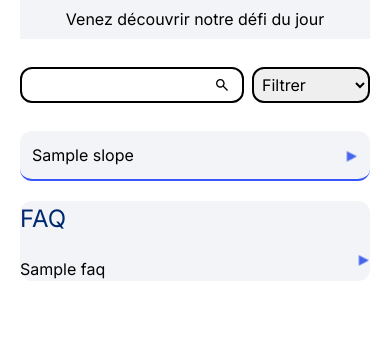
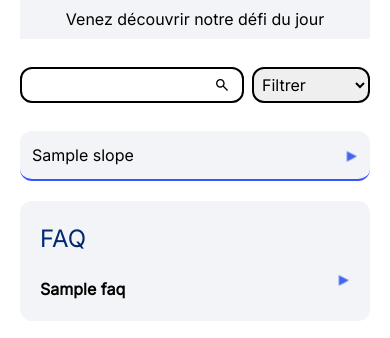
Before and after one commit to tom-tamen/Ski-Projet-Symfony, a Symfony app: template templates/station/index.html.twig in a window 390 px wide. Shown: the part 164-502 px from the top of the page. Run offline with Twig, Linux system fonts and the light colour scheme; the template is opened without the code that fills it: most values are stand-ins (such as "Sample title", 1, 10 or a date in 2020); some libraries are stand-ins or nearby versions.

Commit message:
:hammer: responsive

```diff
--- a/templates/station/index.html.twig
+++ b/templates/station/index.html.twig
@@ -37,9 +37,10 @@
             </select>
         </form>
     </section>
+    <section class="flex flex-col gap-5 md:flex-row justify-between">
         <section class="flex flex-col gap-5">
             {% for slope in station.slopes %}
-        <div class="bg-CustomWhite mx-5 rounded-xl border-b-2 border-mainBlue align-middle flex flex-col py-3 px-3 menu" onclick="toggleDiv(this)">
+                <div class="bg-CustomWhite mx-5 rounded-xl border-b-2 border-mainBlue align-middle flex flex-col py-3 px-3 menu md:min-w-[350px] lg:min-w-[550px] xl:min-w-[750px] 2xl:min-w-[1000px]" onclick="toggleDiv(this)">
                     <div class="flex flex-row justify-between">
                         <div class="flex flex-row">
                             {% if slope.difficulty == 'Verte' %}
@@ -78,25 +79,27 @@
                     </div>
                 </div>
             {% endfor %}
+        </section>
         <section>
-            <div class="bg-CustomWhite mx-5 rounded-xl">
+            <div class="bg-CustomWhite mx-5 rounded-xl p-5 md:max-w-md">
                 <h1 class="text-mobileXL text-titleBlue">FAQ</h1>
                 {% for question in station.faqs %}
-                    <div class="flex flex-row justify-between" onclick="toggleDiv(this)">
+                    <div class="flex flex-row justify-between gap-2" onclick="toggleDiv(this)">
                         <div class="flex flex-col">
                             <div class="mt-5">
-                                <h2>{{ question.question }}</h2>
+                                <h2 class="font-bold">{{ question.question }}</h2>
                             </div>
                             <div  class="hidden-content" style="display: none">
                                 <h3>{{ question.answer }}</h3>
                             </div>
                         </div>
                         <button>
-                            <img src="{{ asset('assets/images/pistes/arrowOpen.png') }}" alt="" class="arrow" style="display: inline-block; transform: rotate(-90deg); transition: transform 0.2s;">
+                            <img min-width="10px" height="10px" src="{{ asset('assets/images/pistes/arrowOpen.png') }}" alt="" class="arrow" style="display: inline-block; transform: rotate(-90deg); transition: transform 0.2s;">
                         </button>
                     </div>
                 {% endfor %}
             </div>
+        </section>
     </section>
         <script>
             function toggleDiv(div) {
```
Lines whose indentation alone changed are shown as unchanged.
